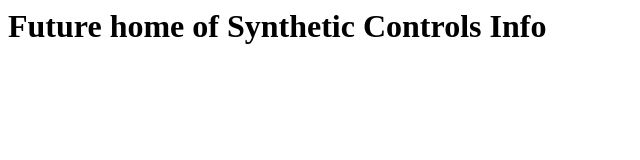
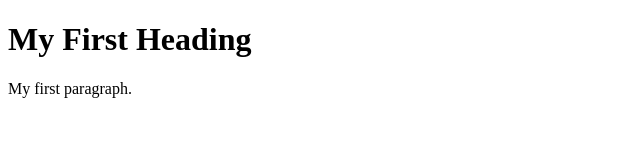
Before and after one commit to fickse/fickse.github.io, a plain HTML site: page synthetic.controls/index.html in a window 1280 px wide. Shown: the whole page, without its empty margins (0-640 px from the left). Drawn offline with Linux system fonts and the light colour scheme.

Commit message:
Update index.html

```diff
--- a/synthetic.controls/index.html
+++ b/synthetic.controls/index.html
@@ -1 +1,10 @@
-<H1> Future home of Synthetic Controls Info </H1>
+<!DOCTYPE html>
+<html>
+<body>
+
+<h1>My First Heading</h1>
+
+<p>My first paragraph.</p>
+
+</body>
+</html>
```
